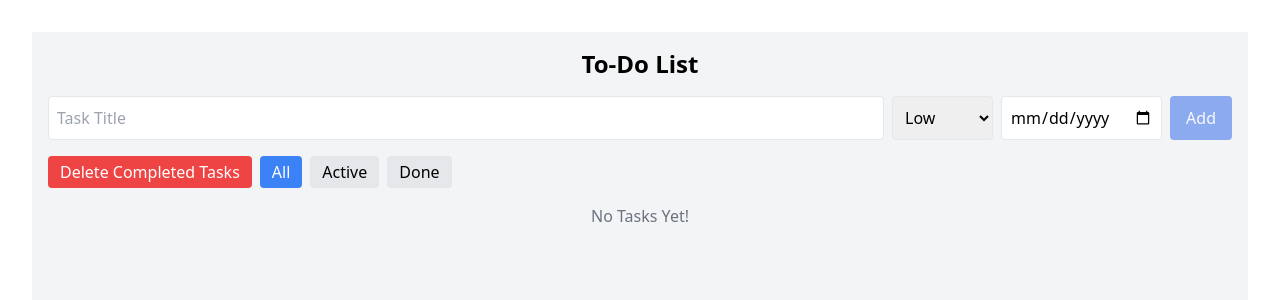
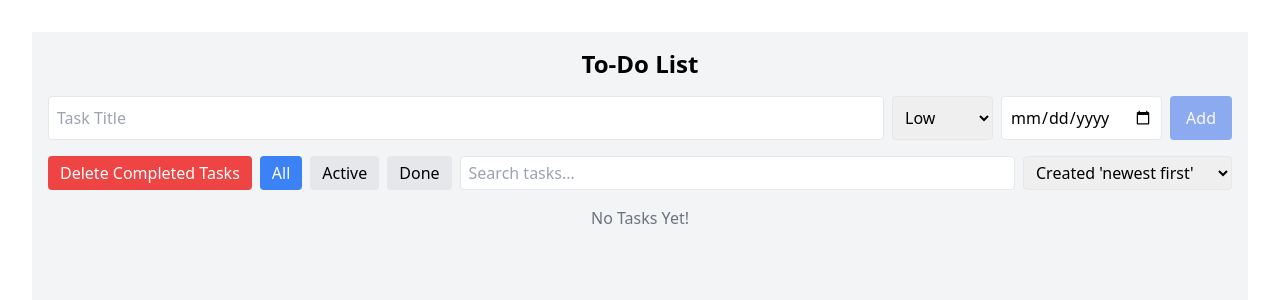
Before and after one commit to gevv001/ToDoList, a React (Vite) app: page / in a window 1280 px wide. Shown: the top 300 px of the page. Built offline with nearby package versions, Linux system fonts and the light colour scheme.

Commit message:
added search bar and sorting for tasks

```diff
--- a/src/App.jsx
+++ b/src/App.jsx
@@ -9,11 +9,23 @@ function App() {
     return stored ? JSON.parse(stored) : []
   });
 
-  const [filter, setFilter] = useState('all');
-
   useEffect(() => {
     localStorage.setItem('tasks', JSON.stringify(tasks));
   }, [tasks]);
+
+  const [filter, setFilter] = useState('all');
+
+  const [search, setSearch] = useState('');
+
+  useEffect(() => {
+    const handler = setTimeout(() => {
+      setSearch(search);
+    }, 300)
+
+    return () => clearTimeout(handler)
+  }, [search])
+
+  const [sortBy, setSortBy] = useState('desc');
 
   const addTask = (task) => {
     setTasks([task, ...tasks]);
@@ -37,11 +49,28 @@ function App() {
     setTasks((prev) => prev.filter((t) => !t.done))
   }
 
-  const tasksToShow = tasks.filter((t) => {
-    if (filter === 'active') return !t.done;
-    if (filter === 'done') return t.done;
-    return true;
-  })
+  const tasksToShow = tasks
+    .filter((t) => {
+      if (filter === 'active') return !t.done;
+      if (filter === 'done') return t.done;
+      return true;
+    })
+    .filter((t) =>
+      t.title.toLowerCase().includes(search.toLowerCase())
+    ).sort((a, b) => {
+      if (sortBy === 'desc') return b.createdAt - a.createdAt;
+      if (sortBy === 'asc') return a.createdAt - b.createdAt;
+      if (sortBy === 'priority') {
+        const priorityOrder = { High: 3, Medium: 2, Low: 1 };
+        return priorityOrder[b.priority] - priorityOrder[a.priority];
+      }
+      if (sortBy === 'dueDate') {
+        if (!a.dueDate) return 1;
+        if (!b.dueDate) return -1;
+        return new Date(a.dueDate) - new Date(b.dueDate);
+      }
+      return 0;
+    })
 
   return (
     <div className='min-h-screen p-4 bg-gray-100'>
@@ -79,6 +108,25 @@ function App() {
         >
           Done
         </button>
+
+        <input
+          type="text"
+          placeholder='Search tasks...'
+          value={search}
+          onChange={(e) => setSearch(e.target.value)}
+          className='border rounded px-2 py-1 flex-1'
+        />
+
+        <select
+          value={sortBy}
+          onChange={(e) => setSortBy(e.target.value)}
+          className='border rounded px-2 py-1'
+        >
+          <option value="desc">Created 'newest first'</option>
+          <option value="asc">Created 'oldest first'</option>
+          <option value="priority">Priority 'High → Low'</option>
+          <option value="dueDate">Due Date 'earliest first'</option>
+        </select>
       </div>
 
       <TaskList
```
